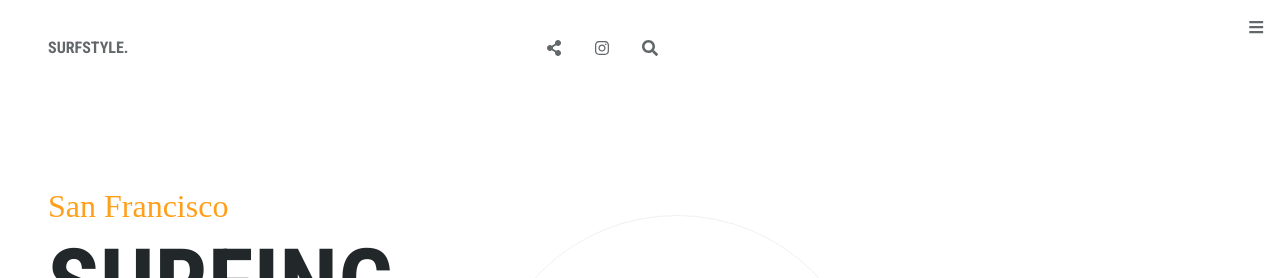
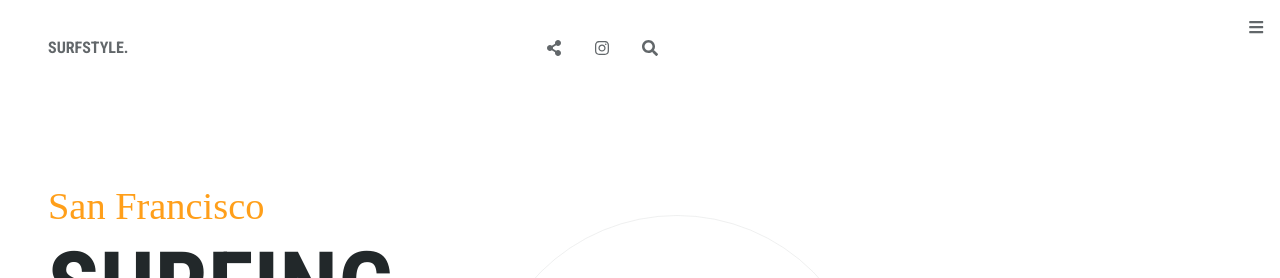
Before and after one commit to kepler003/surfstyle, a React app: page / in a window 1280 px wide. Shown: the top 278 px of the page. Built offline with nearby package versions, Linux system fonts and the light colour scheme; a web font is replaced by a local one.

Commit message:
Welcome -> Adjust city name style for all screen sizes

```diff
--- a/src/styles/_welcome.scss
+++ b/src/styles/_welcome.scss
@@ -7,7 +7,7 @@
   &__city {
     color: $primary;
     font-family: $font-fancy;
-    @include heading("h4");
+    @include heading("h3");
     font-weight: 400;
   }
 
@@ -177,6 +177,11 @@
     padding: $padding-md;
     padding-top: 0;
 
+    &__city {
+      @include heading("h2");
+      font-weight: 400;
+    }
+
     &__info-box {
       padding-left: $size-8;
 
@@ -194,10 +199,6 @@
   .welcome {
     padding-top: $padding-md;
 
-    &__city {
-      font-size: $size-6;
-    }
-
     &__camp-name {
       font-size: $size-9;
     }
```
